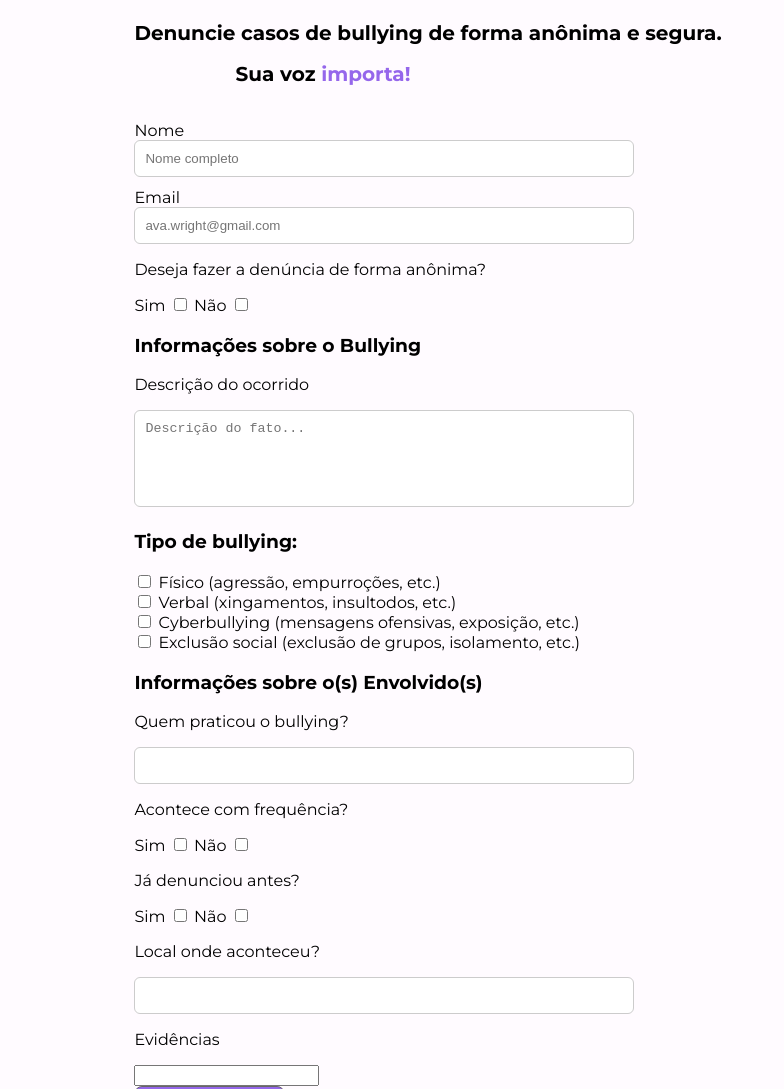
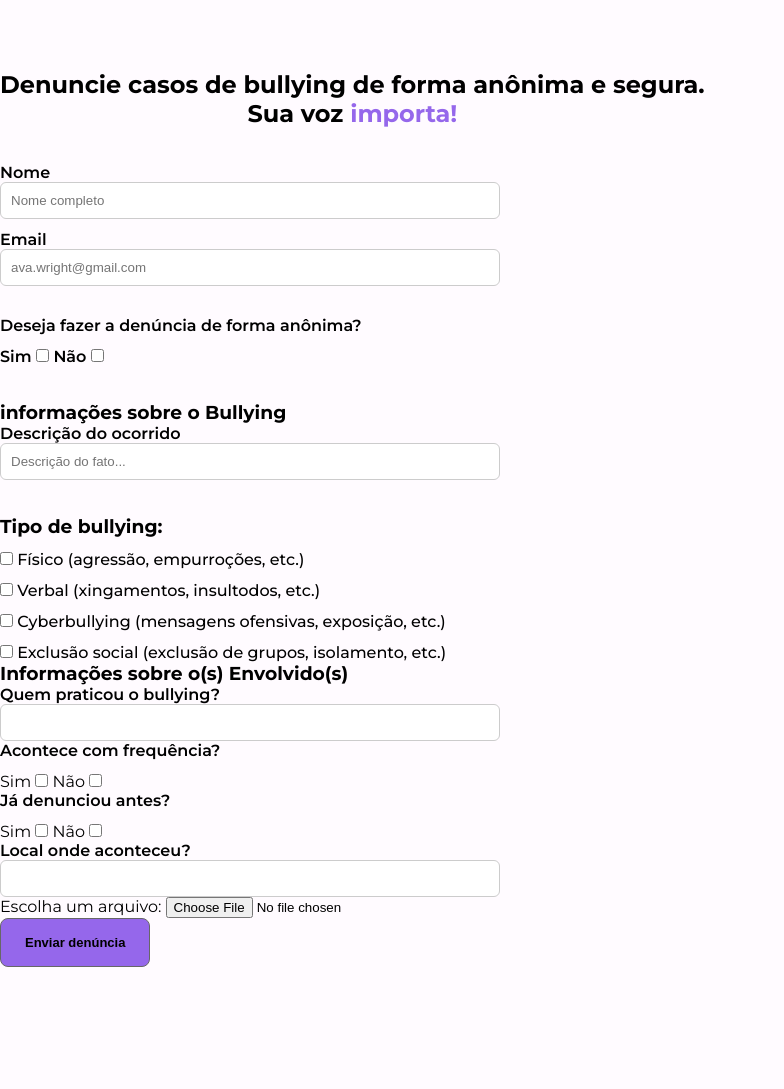
Before and after one commit to nyvilacarvalho/projeto-Iema-antibullying, a plain HTML site: page index.html in a window 1280 px wide. Shown: the top 1089 px of the page, without its empty margins (0-784 px from the left). After the commit the page ends 967 px from the top, so only its background shows below. Drawn offline with Linux system fonts and the light colour scheme.

Commit message:
modificacoes no html e css

```diff
--- a/index.html
+++ b/index.html
@@ -11,11 +11,9 @@
 <link rel="preconnect" href="https://fonts.googleapis.com">
 <link rel="preconnect" href="https://fonts.gstatic.com" crossorigin>
 <link href="https://fonts.googleapis.com/css2?family=Montserrat:ital,wght@0,100..900;1,100..900&family=Open+Sans:ital,wght@0,300..800;1,300..800&display=swap" rel="stylesheet">
+</head>
 
-
-</head>
 <body>
-
     <div class="container">
 
       <div class="header">
@@ -23,59 +21,59 @@
         <h2>Sua voz <span class="color">importa!</span></h2>
       </div>
 
+
+<div class="identification">
     <div class="box-1">
       <label for="nome">Nome</label><br>
       <input type="text" name="text" id=""  placeholder="Nome completo">
     </div>
+
     <div class="box-2">
       <label for="nome">Email</label><br>
       <input type="email" name="email" id="" placeholder="ava.wright@gmail.com">
     </div>
 
-    <div class="check">
+    <div class="box-3">
         <p>Deseja fazer a denúncia de forma
             anônima?</p>
-
      <label for="nome">Sim</label>
      <input type="checkbox" id="">
-
        <label for="nome">Não</label>
        <input type="checkbox" id="">
-
+    </div>
 </div>
 
 
 
 
-        <h3>Informações sobre o Bullying</h3>
+
+<div class="info-1">
+ <h3>informações sobre o Bullying</h3>
 <p>Descrição do ocorrido</p>
-        <style>
-          textarea {
-            resize: none; /* Impede o redimensionamento */
-          }
-        </style>
-        <textarea rows="5" cols="30" placeholder="Descrição do fato..."></textarea>
+
+<input type="text" name="text" id=""  placeholder="Descrição do fato...">
+</div>
 
 
 
 
+            <div class="info-2">
                   <h3>Tipo de bullying:</h3>
                    <input type="checkbox" name="" id="" >
-        <label for="Físico">Físico (agressão, empurroções, etc.)</label><br>
+                   <label for="type">Físico (agressão, empurroções, etc.)</label><br>
 
                   <input type="checkbox" name="" id="" >
-        <label for="nome">Verbal (xingamentos, insultodos, etc.)</label><br>
-        <input type="checkbox" name="" id="">
-
-        <label for="nome">Cyberbullying (mensagens ofensivas, exposição, etc.)</label><br>
+                  <label for="type">Verbal (xingamentos, insultodos, etc.)</label><br>
 
                   <input type="checkbox" name="" id="">
-        <label for="nome">Exclusão social (exclusão de grupos, isolamento, etc.)</label>
+                  <label for="type">Cyberbullying (mensagens ofensivas, exposição, etc.)</label><br>
 
-
-
+                  <input type="checkbox" name="" id="">
+                  <label for="type">Exclusão social (exclusão de grupos, isolamento, etc.)</label>
+                </div>
 
      <h3>Informações sobre o(s) Envolvido(s)</h3>
+
      <p>Quem praticou o bullying?</p>
      <input type="text" name="" id="">
 
@@ -94,15 +92,16 @@
      <p>Local onde aconteceu?</p>
      <input type="text" name="" id="">
 
-     <p>Evidências</p>
-     <input type="search" name="" id="">
+
+     <form action="/upload" method="post" enctype="multipart/form-data">
+      <label for="fileUpload">Escolha um arquivo:</label>
+      <input type="file" id="fileUpload" name="arquivo">
+    </form>
 
 
      <button type="submit">Enviar denúncia</button>
 
+
 </div>
-
-
-
 </body>
 </html>
--- a/style.css
+++ b/style.css
@@ -1,7 +1,8 @@
 *{
+
+  margin: 0;
+  padding: 0;
   box-sizing: border-box;
-
-
 }
 
 
@@ -10,38 +11,60 @@ body {
   font-weight: weight;
   background-color: #FFFBFF;
   display: flex;
-
-}
-
-.container {
-  margin-top: 57px;
-  margin: auto;
-  width: 80%; /* Define a largura desejada do contêiner */
-
 }
 
 
 
 
-h1 {
-  font-size: 20px;
+<textarea rows="5" cols="30" placeholder="Descrição do fato..."></textarea>
 
+
+
+
+
+/*
+.circle {
+  width: 100px;
+  height: 100px;
+  background-color: #9567EB;
+  border-radius: 50%;
+}*/
+
+.container {
+  margin-top: 40px;
+  margin: auto;
+  width: 80%;
 }
 
+
+h1 {
+  font-weight: 700;
+  font-size: 24px;
+  margin-top: 70px;
+}
+
+
 h2 {
-  margin-left: 10%; /* Adiciona um espaço de 75px da margem esquerda */
-  font-size: 20px; /* Ajusta o tamanho da fonte */
+  font-weight: 700;
+  text-align: center;
+  font-size: 24px;
 }
+
 
 h3 {
   font-weight: bold;
 }
 
+
+p {
+font-weight: 500;
+}
+
+
 .color {
   color: #9567EB;
   display: inline;
 }
-
 
 
 input[type="text"],
@@ -54,10 +77,17 @@ textarea {
   border-radius: 6px;
 }
 
-/* celular */
-@media (max-width: 450px) {
-  .container {
-    padding: 5px;
+input[type="checkbox"],
+label[for="type"] {
+  font-weight: 500;
+  margin-top: 14px;
+}
+
+
+@media (max-width: 600px) {
+  body {
+    font-size: 90%;
+    padding: 10px;
     align-items: center;
     justify-content: center;
   }
@@ -65,22 +95,45 @@ textarea {
 
 
 
+
+.identification, p{
+  font-weight: 550;
+}
+
+
 .box-1 {
-font-weight: b;
   margin: 35px 11px 11px 0px;
+}
+
+.box-2 {
+  margin: 11px 11px 11px 0px;
+}
+
+.box-3 {
+  margin-top: 30px;
+}
+
+
+
+.info-1 {
+  margin-top: 35px;
+
+
+}
+
+.info-2 {
+  margin-top: 35px;
 }
 
 
 button {
  /*
  list-style: none;
-
  display: flex;
  flex-direction: column;
  gap: 16px;
 
  padding: 24px 0; */
-
 
  display: flex;
  align-items: center;
@@ -101,6 +154,17 @@ font-size: small;
  transition: 0.2s;
 }
 
+
 input[type="checkbox"]:checked {
-  accent-color:#9567EB; /* Altera a cor da caixa de seleção em navegadores compatíveis */
+  accent-color:#9567EB;
 }
+
+
+
+
+/*.circulo {
+  width: 100px;
+  height: 100px;
+  background-color: red;
+  border-radius: 50%;
+}*/
```
Lines whose indentation alone changed are shown as unchanged.
